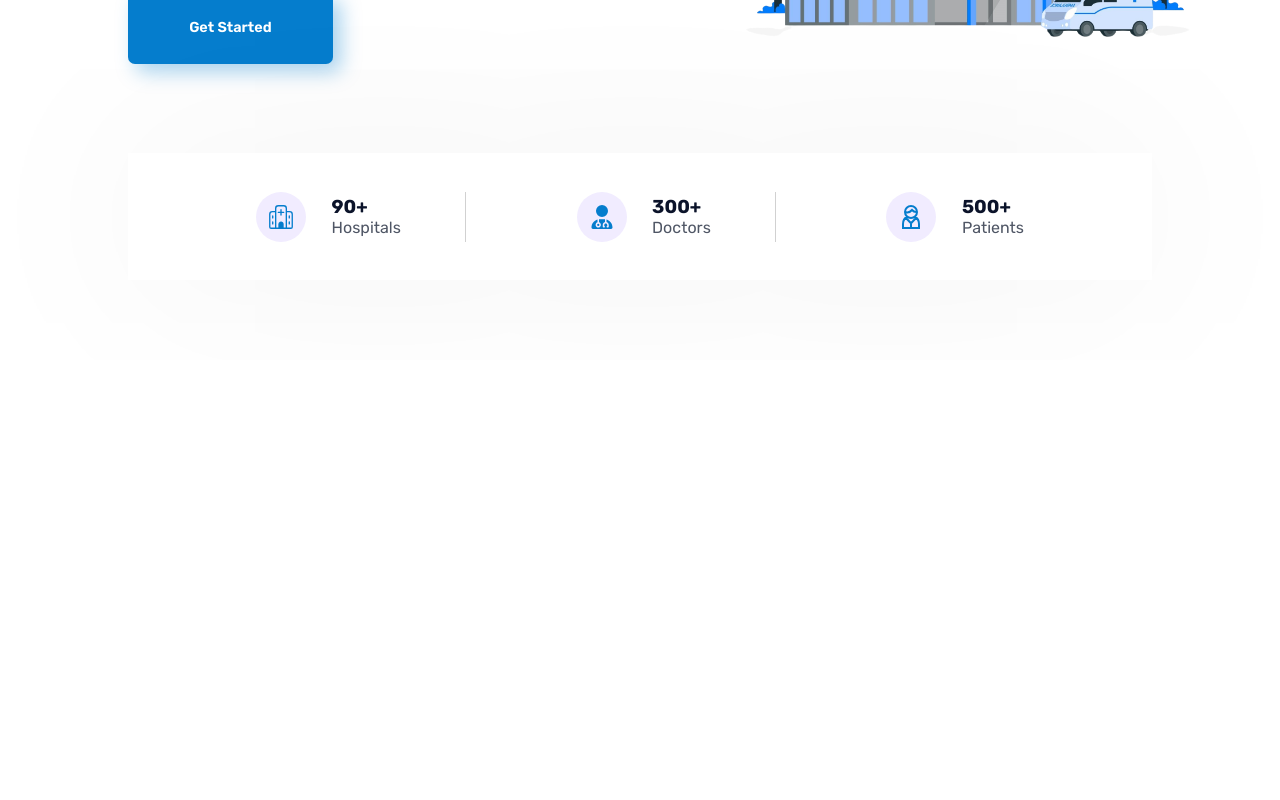
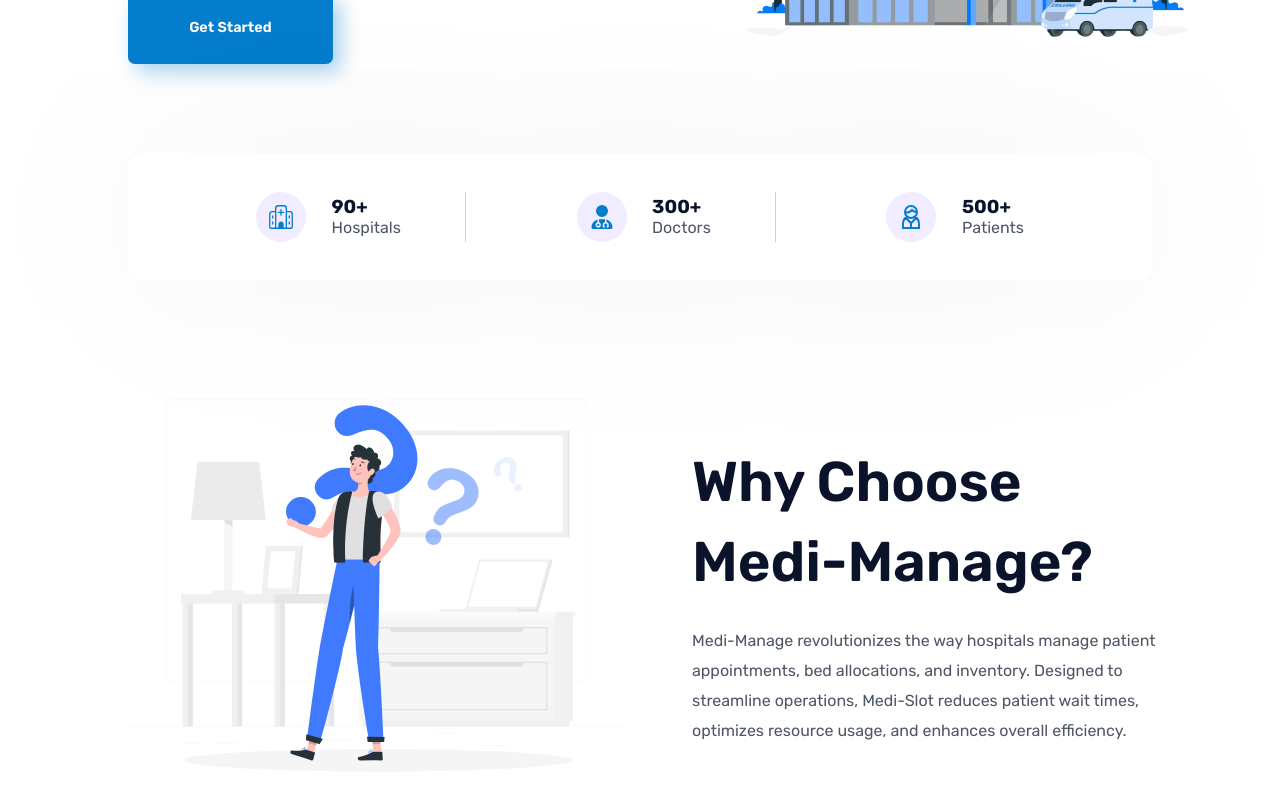
Before and after one commit to Medi-Slot/Medi-Manage, a React (Vite) app: page / in a window 1280 px wide. Shown: the part 440-1240 px from the top of the page. Before the commit the page ends 800 px from the top, so only its background shows below. Built offline with nearby package versions, Linux system fonts and the light colour scheme; a web font is replaced by a local one.

Commit message:
why choose us?

```diff
--- /dev/null
+++ b/src/components/specific/landingPage/chooseus/ChooseUs.jsx
@@ -0,0 +1,20 @@
+import React from "react";
+import "./style.css";
+import Question from "../../../../assets/images/Questions-rafiki.png";
+export default function ChooseUs() {
+  return (
+    <div className="landing-page-choose-us">
+      <img src={Question} alt="Why Choose us?" />
+      <div className="landing-page-choose-us-desc">
+        <h1>Why choose</h1>
+        <h1>Medi-Manage?</h1>
+        <p>
+          Medi-Manage revolutionizes the way hospitals manage patient
+          appointments, bed allocations, and inventory. Designed to streamline
+          operations, Medi-Slot reduces patient wait times, optimizes resource
+          usage, and enhances overall efficiency.
+        </p>
+      </div>
+    </div>
+  );
+}
--- /dev/null
+++ b/src/components/specific/landingPage/chooseus/style.css
@@ -0,0 +1,32 @@
+.landing-page-choose-us {
+  display: flex;
+  align-items: center;
+  width: 80vw;
+  margin: 5vw 10vw;
+}
+.landing-page-choose-us img {
+  width: 500px;
+}
+.landing-page-choose-us-desc {
+  margin-left: 5vw;
+}
+.landing-page-choose-us-desc h1 {
+  font-family: "Rubik", sans-serif;
+  font-optical-sizing: auto;
+  font-weight: 600;
+  font-style: normal;
+  text-transform: capitalize;
+  color: #0b132a;
+  font-size: 3.5rem;
+  line-height: 5rem;
+}
+.landing-page-choose-us-desc p {
+  font-family: "Rubik", sans-serif;
+  font-optical-sizing: auto;
+  font-weight: 400;
+  font-style: normal;
+  color: #4f5665;
+  line-height: 30px;
+  width: 40vw;
+  margin-top: 3vh;
+}
--- /dev/null
+++ b/src/components/specific/landingPage/facilities/Facilities.jsx
@@ -0,0 +1,5 @@
+import React from "react";
+import "./style.css";
+export default function Facilities() {
+  return <div>Facilities</div>;
+}
--- a/src/components/specific/landingPage/statistics/style.css
+++ b/src/components/specific/landingPage/statistics/style.css
@@ -11,7 +11,7 @@
   padding: 3% 5%;
   display: flex;
   justify-content: space-between;
-
+  border-radius: 1rem;
   box-shadow: 0px 0px 214.54px rgba(13, 16, 37, 0.06);
 }
 
--- a/src/pages/landingPage/LandingPage.jsx
+++ b/src/pages/landingPage/LandingPage.jsx
@@ -2,6 +2,7 @@
 import Navbar from "../../components/specific/landingPage/Navbar/Navbar";
 import Welcome from "../../components/specific/landingPage/welcome/Welcome";
 import Statistics from "../../components/specific/landingPage/statistics/Statistics";
+import ChooseUs from "../../components/specific/landingPage/chooseus/ChooseUs";
 
 export default function LandingPage() {
   return (
@@ -9,6 +10,7 @@
       <Navbar />
       <Welcome />
       <Statistics />
+      <ChooseUs />
     </div>
   );
 }
```
Also changed, not shown: src/components/specific/landingPage/facilities/style.css (added).
